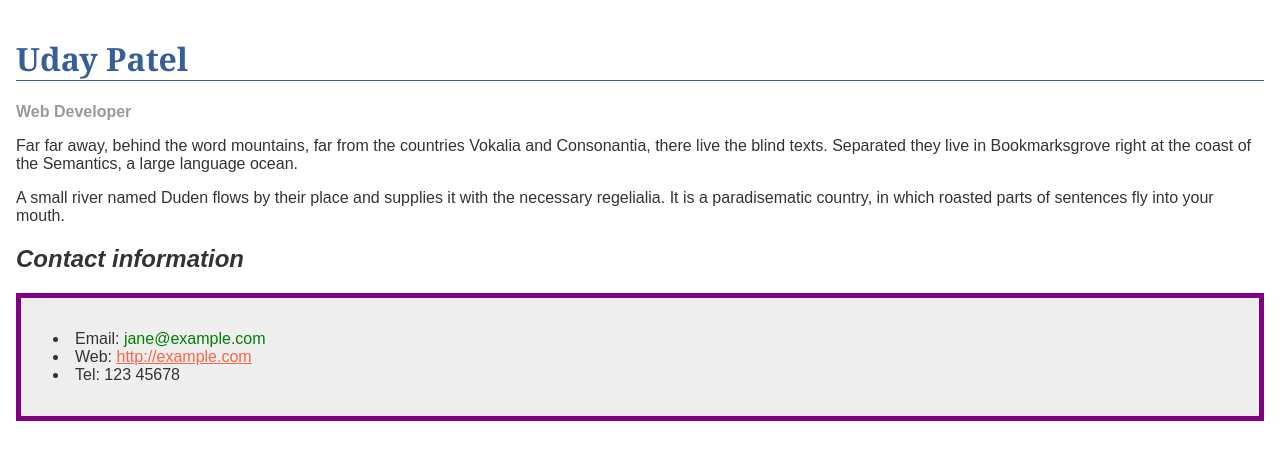
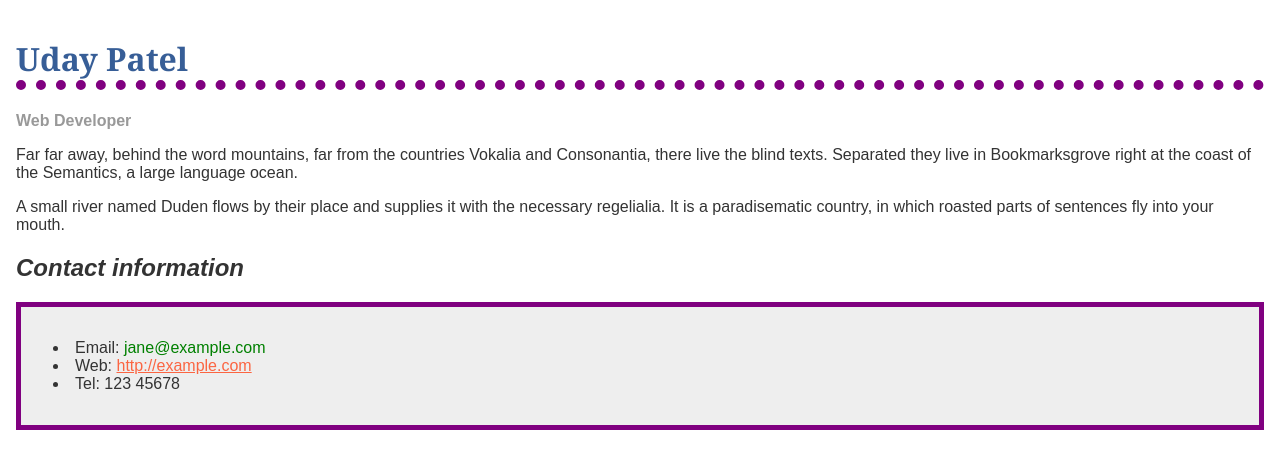
Before and after one commit to Uday101000562/uday.github.io, a plain HTML site: page Assignment 3/Part 1/index.html in a window 1280 px wide. Drawn offline with Linux system fonts and the light colour scheme.

Commit message:
change the bottom border style

```diff
--- a/Assignment 3/Part 1/index.html
+++ b/Assignment 3/Part 1/index.html
@@ -23,7 +23,7 @@
             color: #375e97;
             font-size: 2em;
             font-family: Georgia, "Times New Roman", Times, serif;
-            border-bottom: 1px solid #375e97;
+            border-bottom: 10px dotted purple;
             }
 
             h2 {
```
